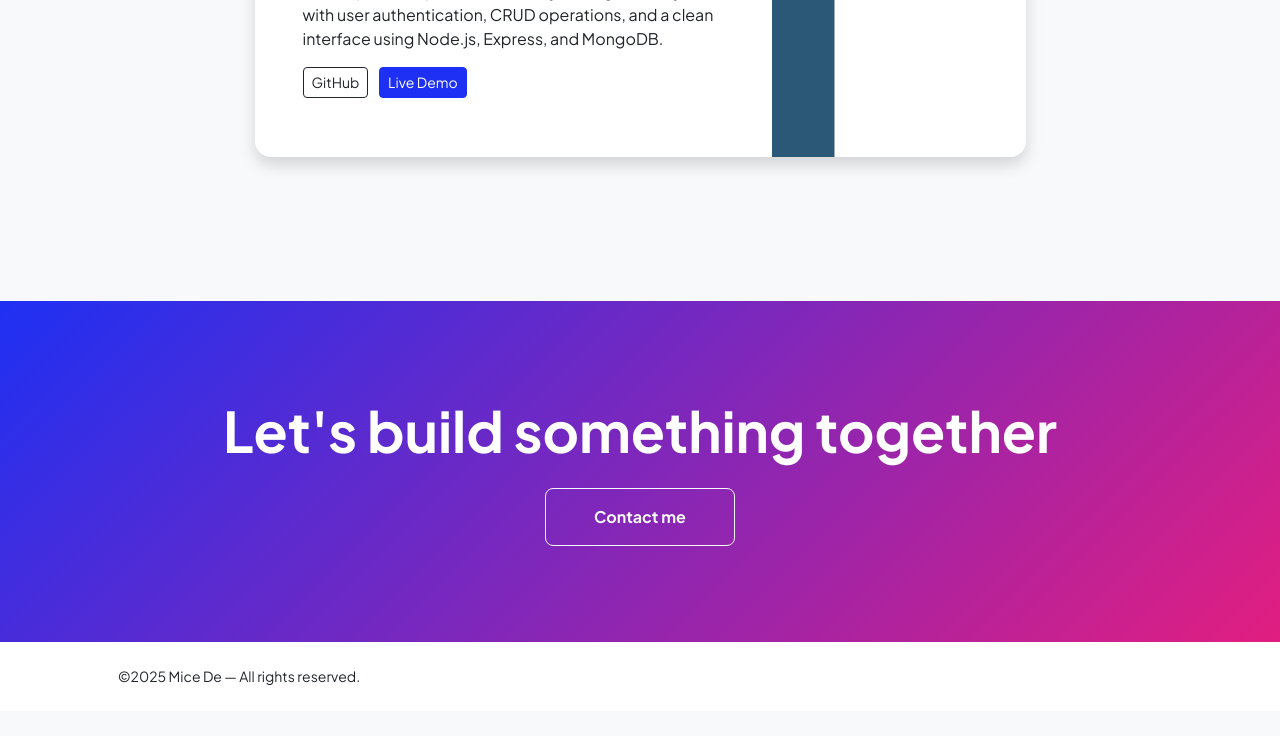
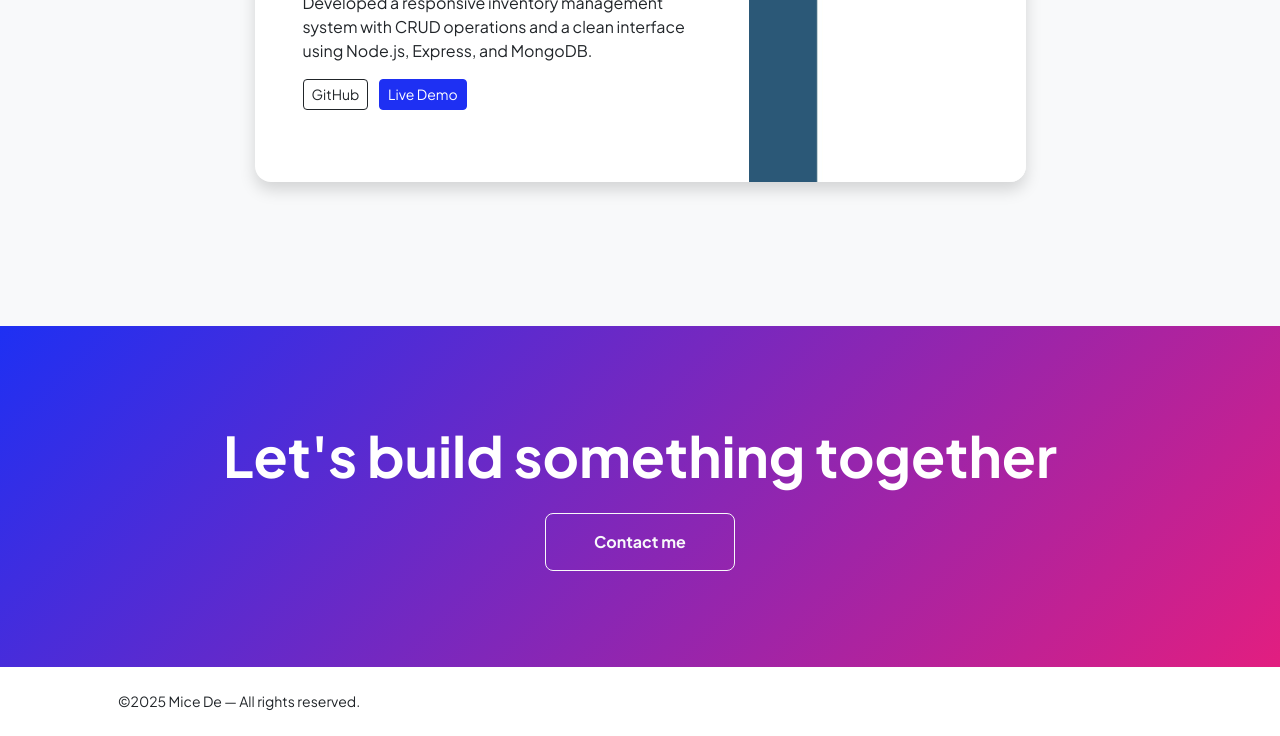
Before and after one commit to MiceDe27/My_Profile, a plain HTML site: page projects.html in a window 1280 px wide. Shown: the part 352-1088 px from the top of the page. Before the commit the page ends 1063 px from the top, so only its background shows below. Drawn offline with nearby package versions, Linux system fonts and the light colour scheme.

Commit message:
Initial commit

```diff
--- a/projects.html
+++ b/projects.html
@@ -51,7 +51,7 @@
       <div class="p-5 flex-fill">
         <h2 class="fw-bolder">Inventory System</h2>
         <p>
-         Developed a responsive inventory management system with user authentication, CRUD operations, and a clean interface using Node.js, Express, and MongoDB.
+         Developed a responsive inventory management system with CRUD operations and a clean interface using Node.js, Express, and MongoDB.
         </p>
 
         <a href="https://github.com/MiceDe27/Inventoy"
```
